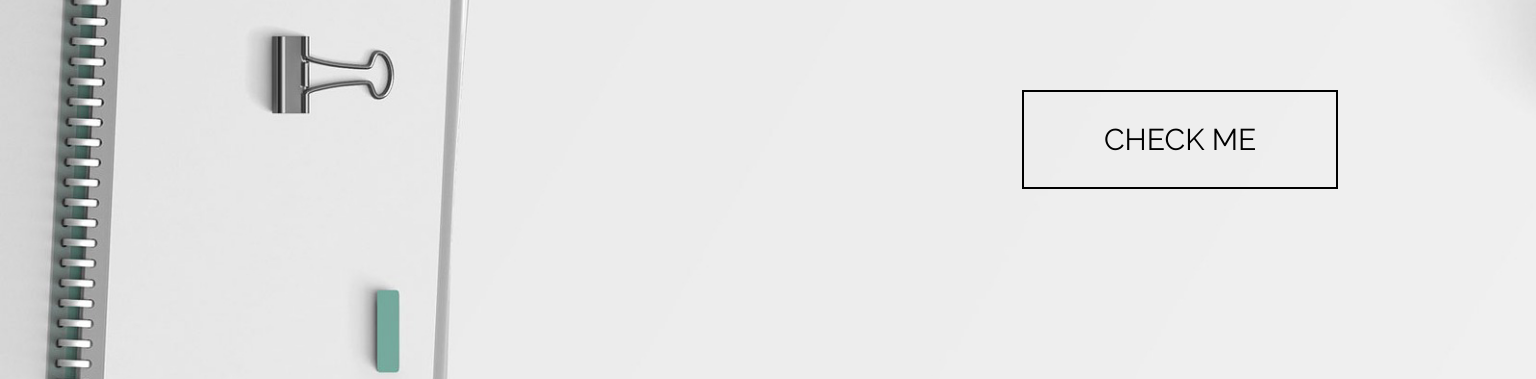
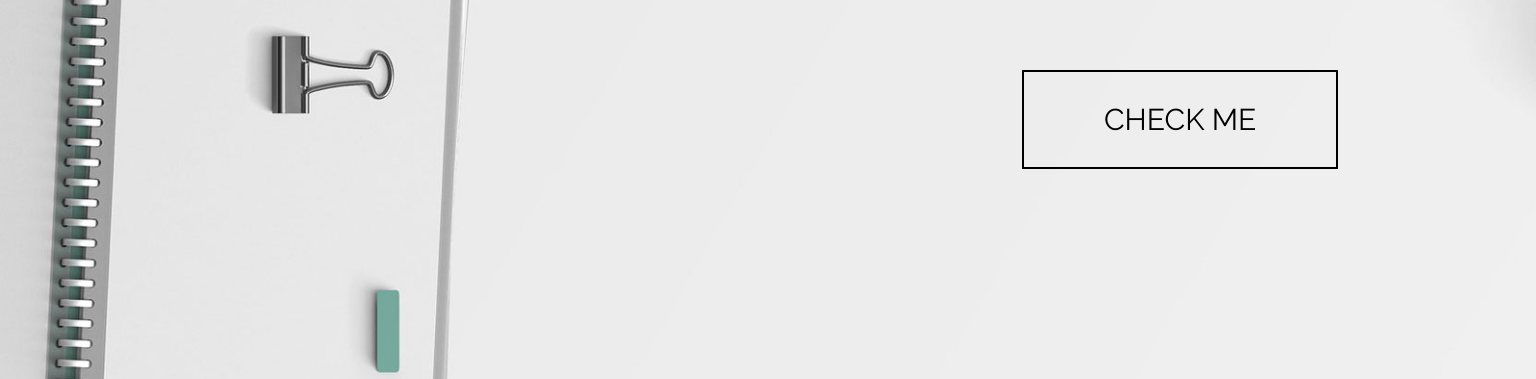
Before and after one commit to zyryf/BorkowskiDesign, a plain HTML site: page index.html in a window 1536 px wide. Shown: the part 418-797 px from the top of the page. Drawn offline with nearby package versions, Linux system fonts and the light colour scheme; a web font is replaced by a local one.

Commit message:
changed styles of button 'check me' component

```diff
--- a/styles.css
+++ b/styles.css
@@ -92,7 +92,7 @@ div.all.blur {
 
 .info .text h1 {
     font-size: 4rem;
-    border: 6px solid rgb(134, 191, 177);
+
     margin: 0 30px;
 }
 
@@ -473,7 +473,7 @@ header {
 
 
     .content button {
-        margin-top: 100px;
+        margin-top: 80px;
         font-size: 3rem;
         padding: 30px 80px;
         border: 2px solid black;
```
